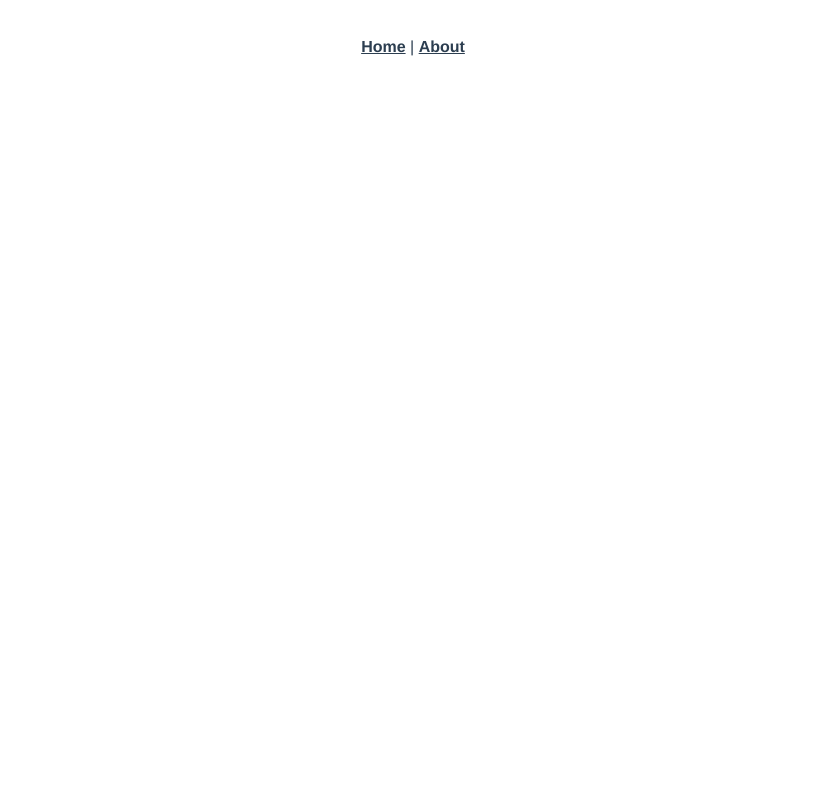
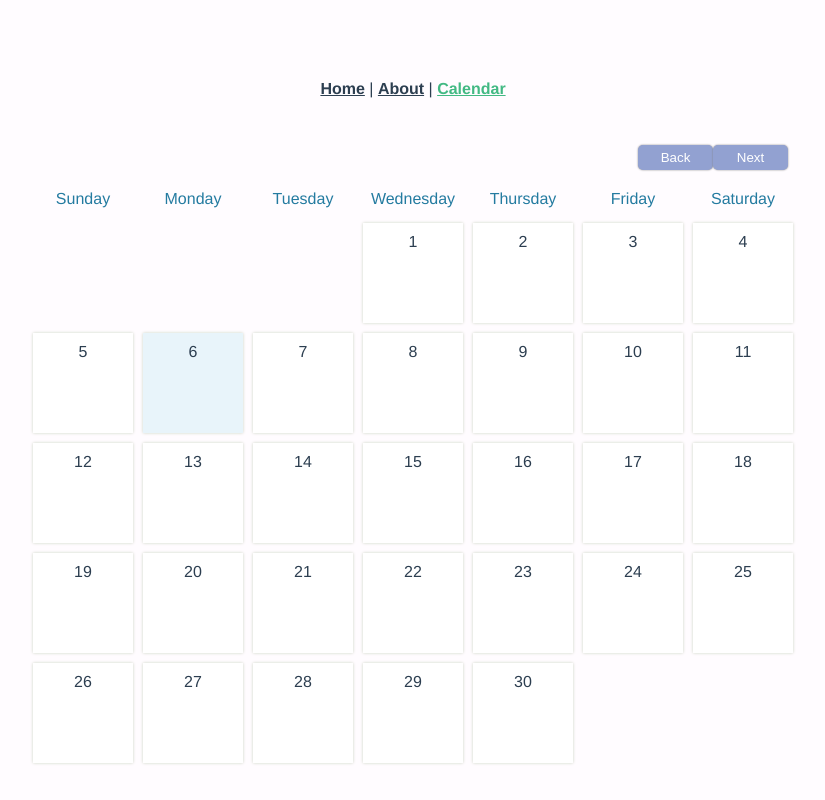
Before and after one commit to KarineLiuti/calendar-app, a Vue app: page /calendar in a window 1280 px wide. Shown: the whole page, without its empty margins (227-1052 px from the left). Built offline with nearby package versions, Linux system fonts and the light colour scheme.

Commit message:
feat: create a calendar using vue

```diff
--- /dev/null
+++ b/public/index.css
@@ -0,0 +1,125 @@
+body {
+  display: flex;
+  margin-top: 50px;
+  justify-content: center;
+  background-color: #FFFCFF;
+}
+button {
+  width: 75px;
+  cursor: pointer;
+  box-shadow: 0px 0px 2px gray;
+  border: none;
+  outline: none;
+  padding: 5px;
+  border-radius: 5px;
+  color: white;
+}
+
+#header {
+  padding: 10px;
+  color: #d36c6c;
+  font-size: 26px;
+  font-family: sans-serif;
+  display: flex;
+  justify-content: space-between;
+}
+#header button {
+  background-color:#92a1d1;
+}
+#container {
+  width: 770px;
+}
+#weekdays {
+  width: 100%;
+  display: flex;
+  color: #247BA0;
+}
+#weekdays div {
+  width: 100px;
+  padding: 10px;
+}
+#calendar {
+  width: 100%;
+  margin: auto;
+  display: flex;
+  flex-wrap: wrap;
+}
+.day {
+  width: 100px;
+  padding: 10px;
+  height: 100px;
+  cursor: pointer;
+  box-sizing: border-box;
+  background-color: white;
+  margin: 5px;
+  box-shadow: 0px 0px 3px #CBD4C2;
+  display: flex;
+  flex-direction: column;
+  justify-content: space-between;
+}
+.day:hover {
+  background-color: #e8faed;
+}
+
+.day + .currentDay {
+  background-color:#e8f4fa;
+}
+.event {
+  font-size: 10px;
+  padding: 3px;
+  background-color: #58bae4;
+  color: white;
+  border-radius: 5px;
+  max-height: 55px;
+  overflow: hidden;
+}
+.padding {
+  cursor: default !important;
+  background-color: #FFFCFF !important;
+  box-shadow: none !important;
+}
+#newEventModal, #deleteEventModal {
+  display: none;
+  z-index: 20;
+  padding: 25px;
+  background-color: #e8f4fa;
+  box-shadow: 0px 0px 3px black;
+  border-radius: 5px;
+  width: 350px;
+  top: 100px;
+  left: calc(50% - 175px);
+  position: absolute;
+  font-family: sans-serif;
+}
+#eventTitleInput {
+  padding: 10px;
+  width: 100%;
+  box-sizing: border-box;
+  margin-bottom: 25px;
+  border-radius: 3px;
+  outline: none;
+  border: none;
+  box-shadow: 0px 0px 3px gray;
+}
+#eventTitleInput.error {
+  border: 2px solid red;
+}
+#cancelButton, #deleteButton {
+  background-color: #d36c6c;
+}
+#saveButton, #closeButton {
+  background-color: #92a1d1;
+}
+#eventText {
+  font-size: 14px;
+}
+#modalBackDrop {
+  display: none;
+  top: 0px;
+  left: 0px;
+  z-index: 10;
+  width: 100vw;
+  height: 100vh;
+  position: absolute;
+  background-color: rgba(0,0,0,0.8);
+}
--- a/public/index.html
+++ b/public/index.html
@@ -5,6 +5,7 @@
     <meta http-equiv="X-UA-Compatible" content="IE=edge">
     <meta name="viewport" content="width=device-width,initial-scale=1.0">
     <link rel="icon" href="<%= BASE_URL %>favicon.ico">
+    <link rel="stylesheet" href="index.css">
     <title><%= htmlWebpackPlugin.options.title %></title>
   </head>
   <body>
--- a/src/App.vue
+++ b/src/App.vue
@@ -2,7 +2,8 @@
   <div id="app">
     <nav>
       <router-link to="/">Home</router-link> |
-      <router-link to="/about">About</router-link>
+      <router-link to="/about">About</router-link> |
+      <router-link to="/calendar">Calendar</router-link>
     </nav>
     <router-view/>
   </div>
--- /dev/null
+++ b/src/components/CalendarDay.vue
@@ -0,0 +1,25 @@
+<template>
+  <div class="day" :class="{'padding': day.padding, 'currentDay': day.isCurrentDay}">
+    {{getValue(day)}}
+    <div  class="event" v-if="day.events && day.events.length">
+      {{day.events}}
+      {{day.events.title}}
+    </div>
+  </div>
+</template>
+
+<script>
+export default {
+  mounted() {
+  },
+  props: {
+    day: {},
+    onclick: () => {},
+  },
+  methods: {
+    getValue(day) {
+      return day.padding ? '' : day.value;
+    },
+  },
+};
+</script>
--- /dev/null
+++ b/src/components/CalendarHeader.vue
@@ -0,0 +1,9 @@
+<template>
+  <div id="header">
+    <div id="monthDisplay"></div>
+    <div>
+      <button id="backButton">Back</button>
+      <button id="nextButton">Next</button>
+    </div>
+  </div>
+</template>
--- a/src/router/index.js
+++ b/src/router/index.js
@@ -1,6 +1,7 @@
 import Vue from 'vue';
 import VueRouter from 'vue-router';
 import HomeView from '../views/HomeView.vue';
+import CalendarView from '../views/CalendarView.vue';
 
 Vue.use(VueRouter);
 
@@ -18,6 +19,11 @@ const routes = [
     // which is lazy-loaded when the route is visited.
     component: () => import(/* webpackChunkName: "about" */ '../views/AboutView.vue'),
   },
+  {
+    path: '/calendar',
+    name: 'calendar',
+    component: CalendarView,
+  },
 ];
 
 const router = new VueRouter({
--- /dev/null
+++ b/src/views/CalendarView.vue
@@ -0,0 +1,128 @@
+<template>
+  <div>
+     <div id="container">
+       <CalendarHeader />
+      <div id="weekdays" >
+        <div v-for="day in weekDays" :key="day">{{day}}</div>
+      </div>
+
+      <div id="calendar">
+        <CalendarDay
+          v-for="(day, index) in days"
+          :key="index"
+          :day="day"
+          v-on:click="setClickedDay(day)" />
+      </div>
+    </div>
+
+    <div id="newEventModal">
+      <h2>New Event</h2>
+
+      <input id="eventTitleInput" placeholder="Event Title" />
+
+      <button id="saveButton">Save</button>
+      <button id="cancelButton">Cancel</button>
+    </div>
+
+    <div id="deleteEventModal">
+      <h2>Event</h2>
+
+      <p id="eventText"></p>
+
+      <button id="deleteButton">Delete</button>
+      <button id="closeButton">Close</button>
+    </div>
+
+     <div id="modalBackDrop"></div>
+  </div>
+</template>
+
+<script>
+import CalendarHeader from '@/components/CalendarHeader.vue';
+import CalendarDay from '@/components/CalendarDay.vue';
+
+export default {
+  created() {
+    this.events = localStorage.getItem('events') ? JSON.parse(localStorage.getItem('events')) : [];
+  },
+  mounted() {
+    const dt = new Date();
+
+    if (this.nav !== 0) {
+      dt.setMonth(new Date().getMonth() + this.nav);
+    }
+
+    const day = dt.getDate();
+    const month = dt.getMonth();
+    const year = dt.getFullYear();
+
+    const firstDayOfMonth = new Date(year, month, 1);
+    const daysInMonth = new Date(year, month + 1, 0).getDate();
+
+    const dateString = firstDayOfMonth.toLocaleDateString('en-us', {
+      weekday: 'long',
+      year: 'numeric',
+      month: 'numeric',
+      day: 'numeric',
+    });
+
+    this.dateDisplay = `${dt.toLocaleDateString('en-us', { month: 'long' })} ${year}`;
+
+    const paddingDays = this.weekDays.indexOf(dateString.split(', ')[0]);
+
+    const daysArr = [];
+
+    for (let i = 1; i <= paddingDays + daysInMonth; i += 1) {
+      const dayString = `${month + 1}/${i - paddingDays}/${year}`;
+
+      if (i > paddingDays) {
+        daysArr.push({
+          value: i - paddingDays,
+          padding: false,
+          events: this.eventsForDate(dayString),
+          isCurrentDay: i - paddingDays === day && this.nav === 0,
+          date: dayString,
+        });
+      } else {
+        daysArr.push({
+          value: i - paddingDays,
+          padding: true,
+          events: null,
+          isCurrentDay: false,
+          date: dayString,
+        });
+      }
+    }
+
+    this.days = daysArr;
+  },
+
+  name: 'CalendarView',
+  props: {
+  },
+  components: {
+    CalendarHeader,
+    CalendarDay,
+  },
+  data() {
+    return {
+      nav: 0,
+      days: [],
+      weekDays: ['Sunday', 'Monday', 'Tuesday', 'Wednesday', 'Thursday', 'Friday', 'Saturday'],
+      dateDisplay: undefined,
+      clicked: undefined,
+      events: [],
+    };
+  },
+  methods: {
+    eventsForDate() {
+      return this.events.filter((a) => a.date === 'a');
+    },
+    setClickedDay(day) {
+      if (!day.padding) {
+        this.clicked = day.date;
+      }
+    },
+  },
+};
+</script>
```
